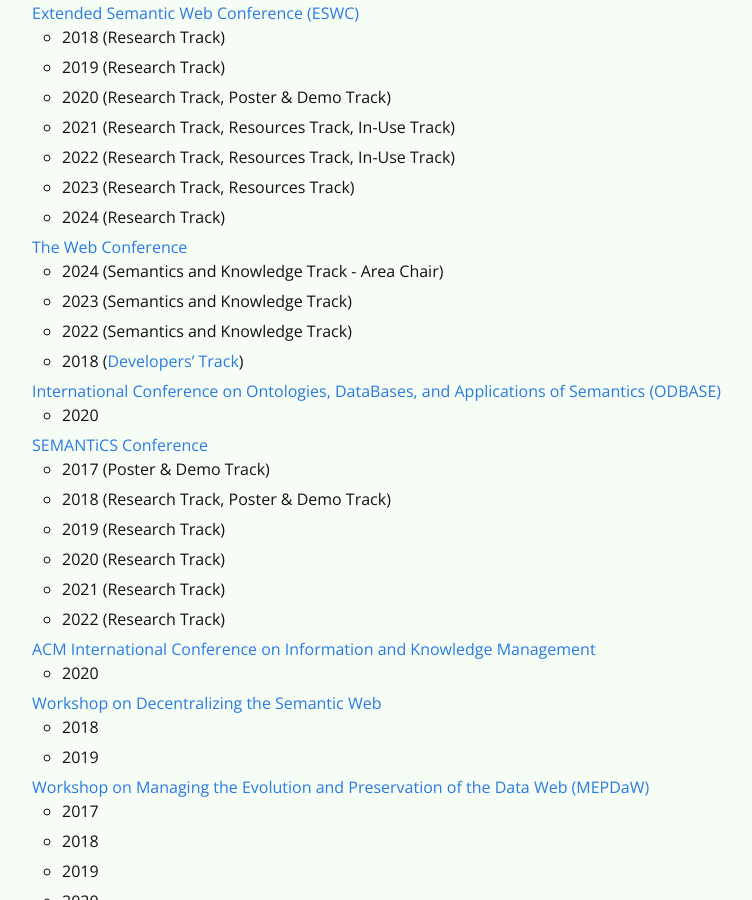
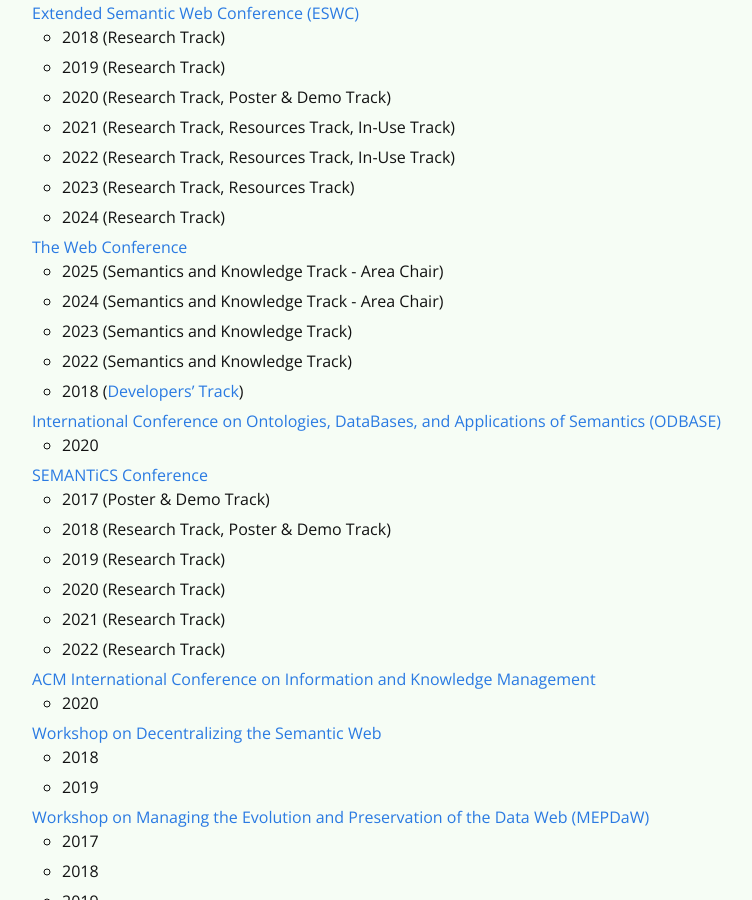
Before and after one commit to rubensworks/rubensworks.net, a Jekyll site: the page built from cv.md, in a window 1280 px wide and 900 px high, scrolled down 6506 px. Shown: the whole window, without its empty margins (268-1020 px from the left). Built offline with Jekyll 4.4.1, drawn with Linux system fonts in a browser that asks for light colours; some web fonts are replaced.

Commit message:
Add WebConf 2025 Area chair

```diff
--- a/cv.md
+++ b/cv.md
@@ -453,6 +453,7 @@
     * 2023 (Research Track, Resources Track)
     * 2024 (Research Track)
 * [The Web Conference](https://www.iw3c2.org/)
+    * 2025 (Semantics and Knowledge Track - Area Chair)
     * 2024 (Semantics and Knowledge Track - Area Chair)
     * 2023 (Semantics and Knowledge Track)
     * 2022 (Semantics and Knowledge Track)
```
